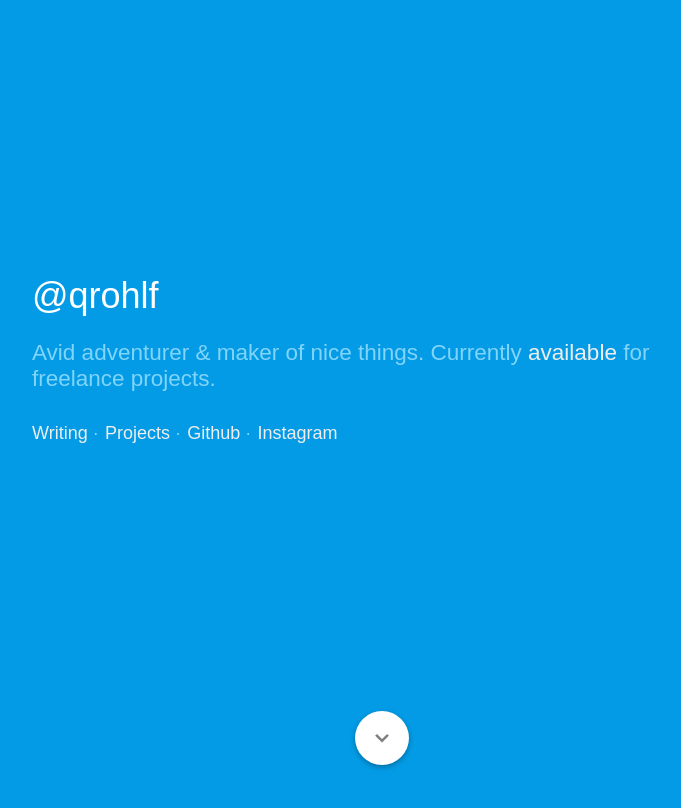
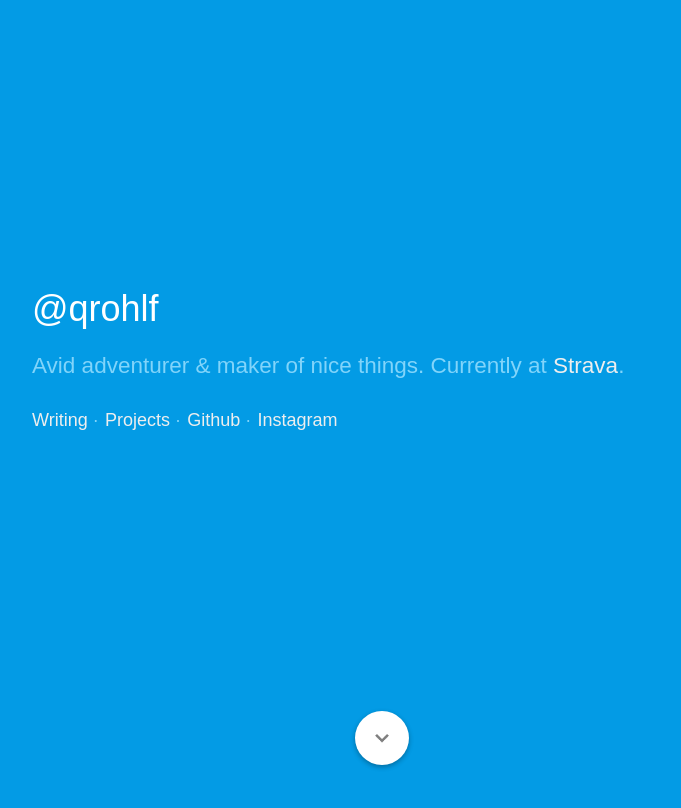
Before and after one commit to qrohlf/qrohlf.github.io, a Jekyll site: the page built from index.html, in a window 1280 px wide and 900 px high. Shown: the top 808 px of the window, without its empty margins (258-939 px from the left). Built offline with Jekyll 4.4.1, drawn with Linux system fonts in a browser that asks for light colours; Markdown is read by kramdown in place of the engine named in the settings; a script that is not in the unit is left out.

Commit message:
update tagline for strava

```diff
--- a/index.html
+++ b/index.html
@@ -5,7 +5,7 @@ layout: scaffold
   <div class="hero-wrapper">
     <div class="content">
       <h1>@qrohlf</h1>
-      <p>Avid adventurer &amp; maker of nice things. Currently <a href="mailto:qr@qrohlf.com">available</a> for freelance projects.</p>
+      <p>Avid adventurer &amp; maker of nice things. Currently at <a href="https://strava.com">Strava</a>.</p>
       <h2>Navigation</h2>
       {% include nav.html %}
     </div>
```
